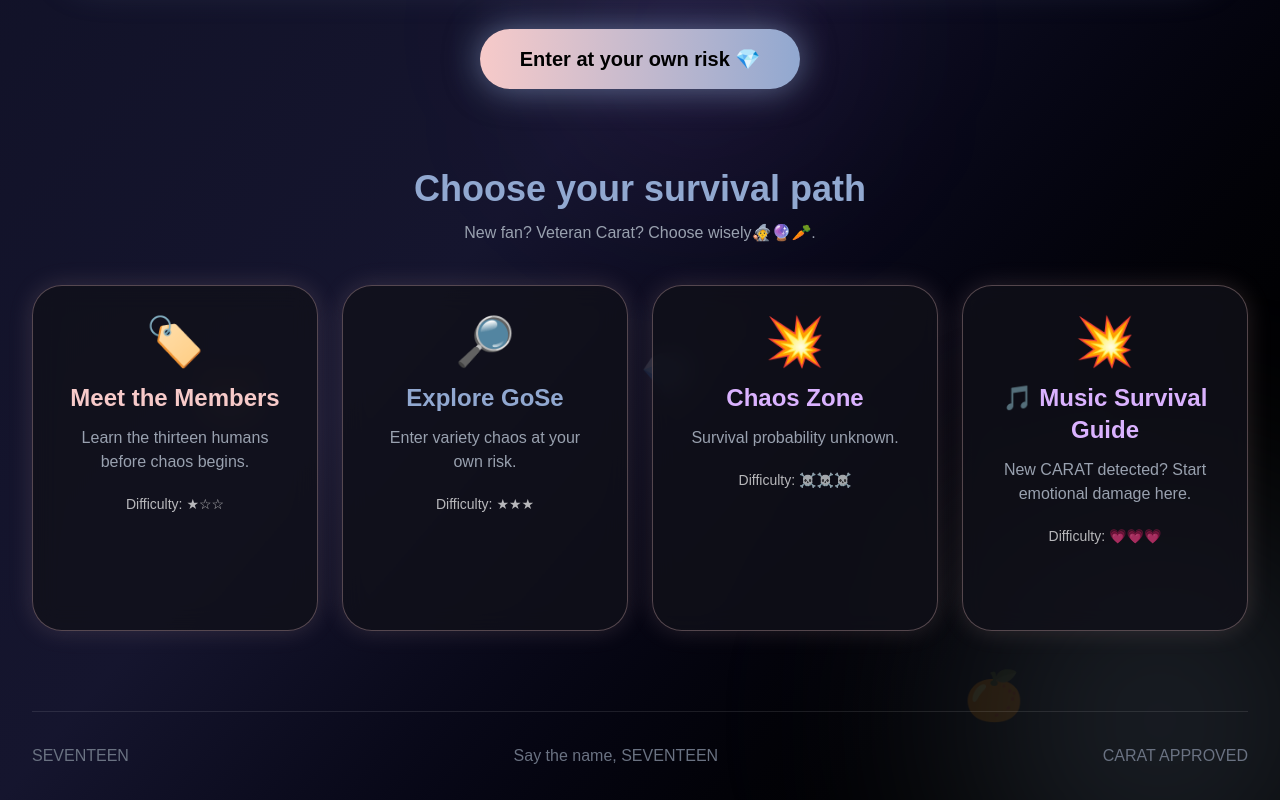
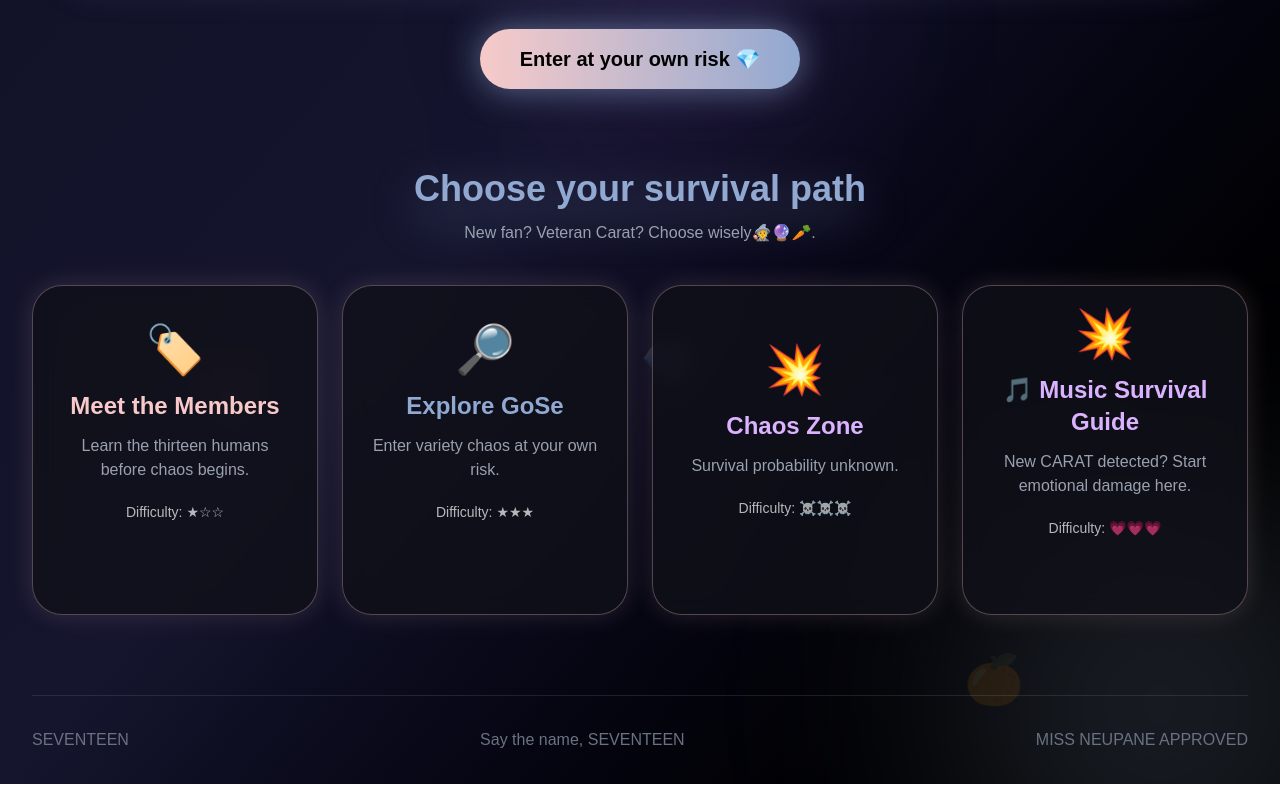
Before and after one commit to garima2511/GoSe-Survival-Guide, a Next.js app: page / in a window 1280 px wide. Shown: the part 689-1489 px from the top of the page. Built offline with nearby package versions, Linux system fonts and the light colour scheme.

Commit message:
Slipping into the diamond life

```diff
--- a/app/music/page.tsx
+++ b/app/music/page.tsx
@@ -85,9 +85,8 @@ export default function MusicPage() {
 
         </div>
 
-
         <h1 className="text-5xl text-center font-bold">
-        🔎 Listen Seventeen's Music
+            🎵 Music Survival Guide
         </h1>
 
         <p className="text-center text-gray-400 mt-4">
--- a/app/page.tsx
+++ b/app/page.tsx
@@ -182,9 +182,25 @@ export default function Home() {
 
       <section className="mt-20 text-center">
 
-        <h2 className="text-4xl font-bold text-[#91A8D0]">
-          Choose your survival path
-        </h2>
+        <div className="relative inline-block">
+
+          <h2 className="text-4xl font-bold text-[#91A8D0] relative z-10">
+            Choose your survival path
+          </h2>
+
+          <div
+          className="
+          absolute
+          inset-x-0
+          -bottom-2
+          h-6
+          bg-[#91A8D0]/20
+          blur-xl
+          rounded-full
+          "
+          />
+
+        </div>
 
         <p className="text-gray-400 mt-3">
           New fan? Veteran Carat? Choose wisely🧙🔮🥕.
@@ -200,7 +216,13 @@ export default function Home() {
             relative
             overflow-hidden
             rounded-[30px]
-            p-8
+            p-6
+            min-h-[260px]
+            flex
+            flex-col
+            justify-center
+            items-center
+            text-center
             bg-[#11111a]/80
             border border-[#F7CAC9]/30
             backdrop-blur-md
@@ -270,7 +292,13 @@ export default function Home() {
             relative
             overflow-hidden
             rounded-[30px]
-            p-8
+            p-6
+            min-h-[260px]
+            flex
+            flex-col
+            justify-center
+            items-center
+            text-center
             bg-[#11111a]/80
             border border-[#F7CAC9]/30
             backdrop-blur-md
@@ -339,7 +367,13 @@ export default function Home() {
             relative
             overflow-hidden
             rounded-[30px]
-            p-8
+            p-6
+            min-h-[260px]
+            flex
+            flex-col
+            justify-center
+            items-center
+            text-center
             bg-[#11111a]/80
             border border-[#F7CAC9]/30
             backdrop-blur-md
@@ -409,7 +443,13 @@ export default function Home() {
             relative
             overflow-hidden
             rounded-[30px]
-            p-8
+            p-6
+            min-h-[260px]
+            flex
+            flex-col
+            justify-center
+            items-center
+            text-center
             bg-[#11111a]/80
             border border-[#F7CAC9]/30
             backdrop-blur-md
@@ -485,7 +525,7 @@ export default function Home() {
 
           <p>Say the name, SEVENTEEN</p>
 
-          <p>CARAT APPROVED</p>
+          <p>MISS NEUPANE APPROVED</p>
 
         </div>
 
```
Lines whose indentation alone changed are shown as unchanged.
